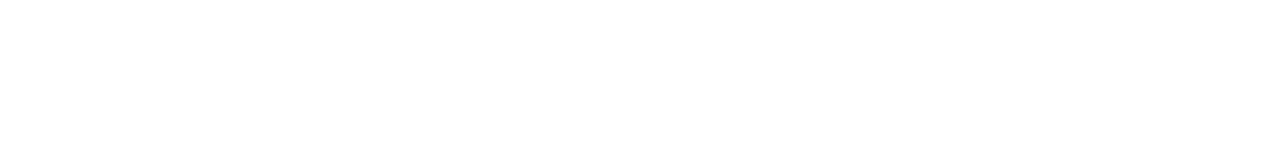
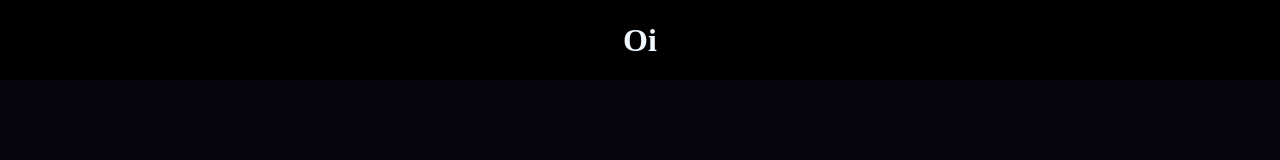
Before and after one commit to BrunoozL/Projeto_filmes, a plain HTML site: page sobre_devs.html in a window 1280 px wide. Drawn offline with Linux system fonts and the light colour scheme.

```diff
--- a/sobre_devs.html
+++ b/sobre_devs.html
@@ -2,10 +2,41 @@
 <html lang="pt-br">
     <head>
         <meta charset="UTF-8">
-        <title>Menu</title>
+        <title>Sobre nós</title>
+
+        <style>
+
+            * {
+                margin: 0;
+                padding: 0;
+                box-sizing: border-box;
+                line-height: 1.5;
+            }
+
+            body {
+                background-color: #09050f;
+            }
+
+            .cabecario {
+                width: 100%;
+                height: 80px;
+                background-color: #000000;
+                display: flex;
+                justify-content: center;
+                color: aliceblue;
+                align-items: center;
+            }
+
+        </style>
+
     </head>
 
     <body>
 
+        <div class="cabecario">
+            <h1>Oi</h1>
+
+        </div>
+
     </body>
 </html>
```
